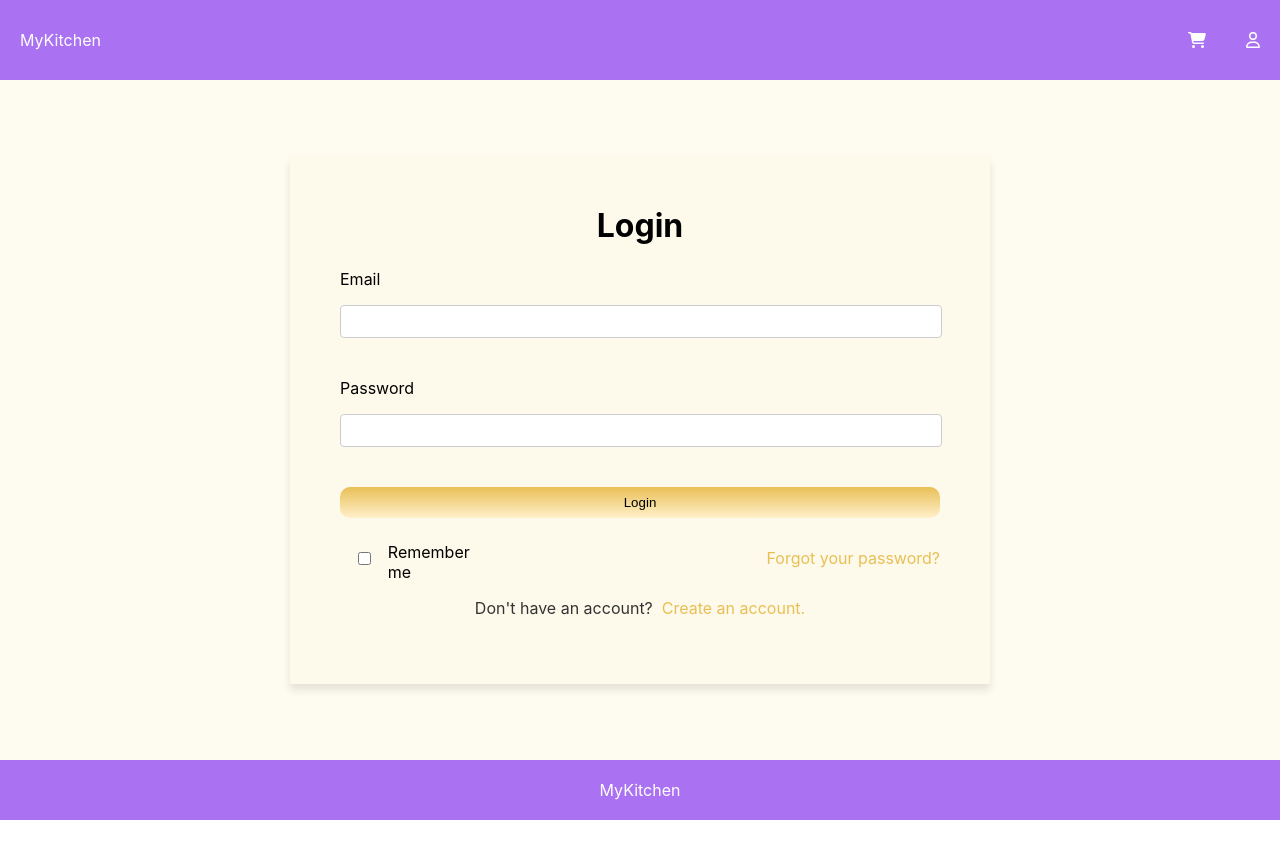
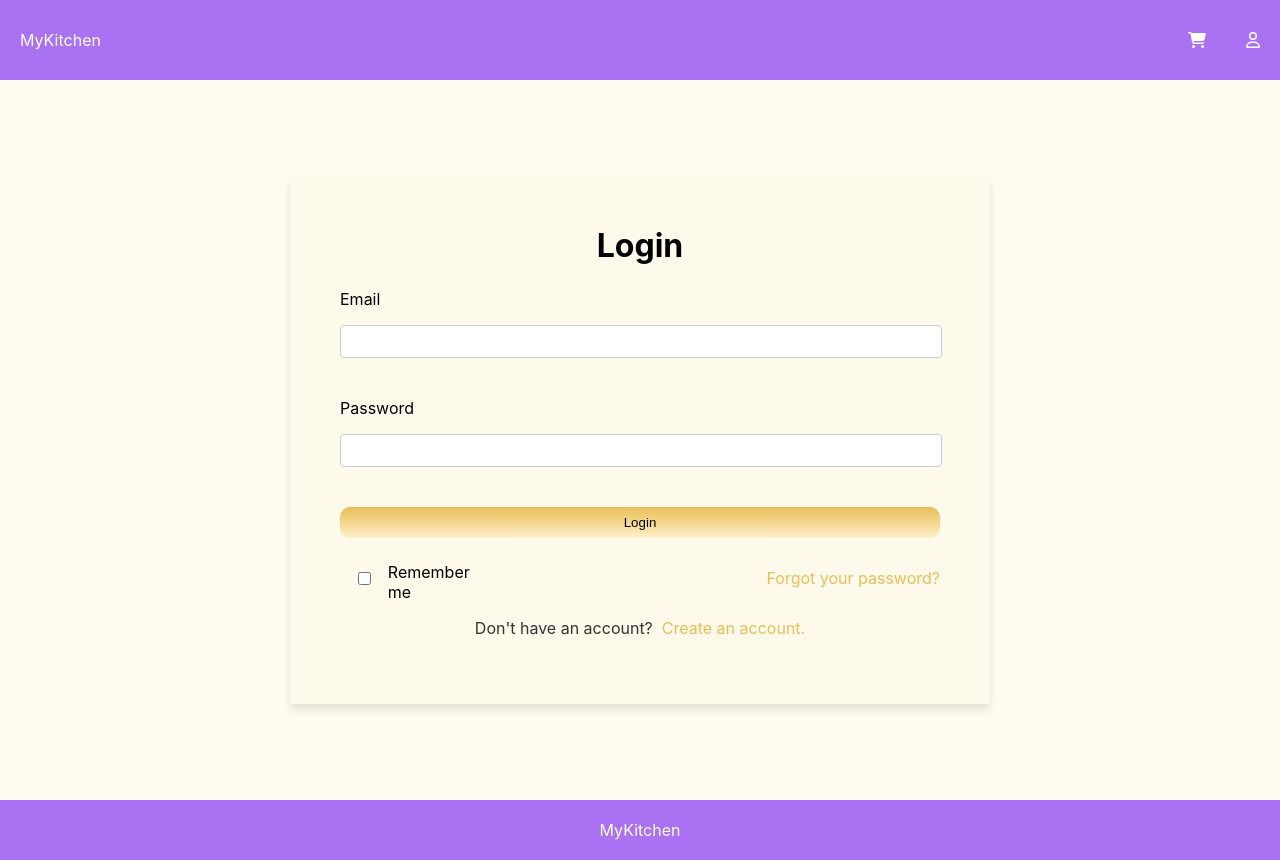
Before and after one commit to INDY-4/MyKitchen-ReactJS, a React (Create React App) app: page /login in a window 1280 px wide. Before the commit the page ends 820 px from the top, so only its background shows below. Built offline with nearby package versions, Linux system fonts and the light colour scheme.

Commit message:
Modify container height

```diff
--- a/src/pages/Login.jsx
+++ b/src/pages/Login.jsx
@@ -8,7 +8,7 @@ const Container = styled.div`
   display: flex;
   justify-content: center;
   align-items: center;
-  height: 85vh;
+  height: 90vh;
   background: rgba(254, 250, 234, 0.70);
 `;
 
```
